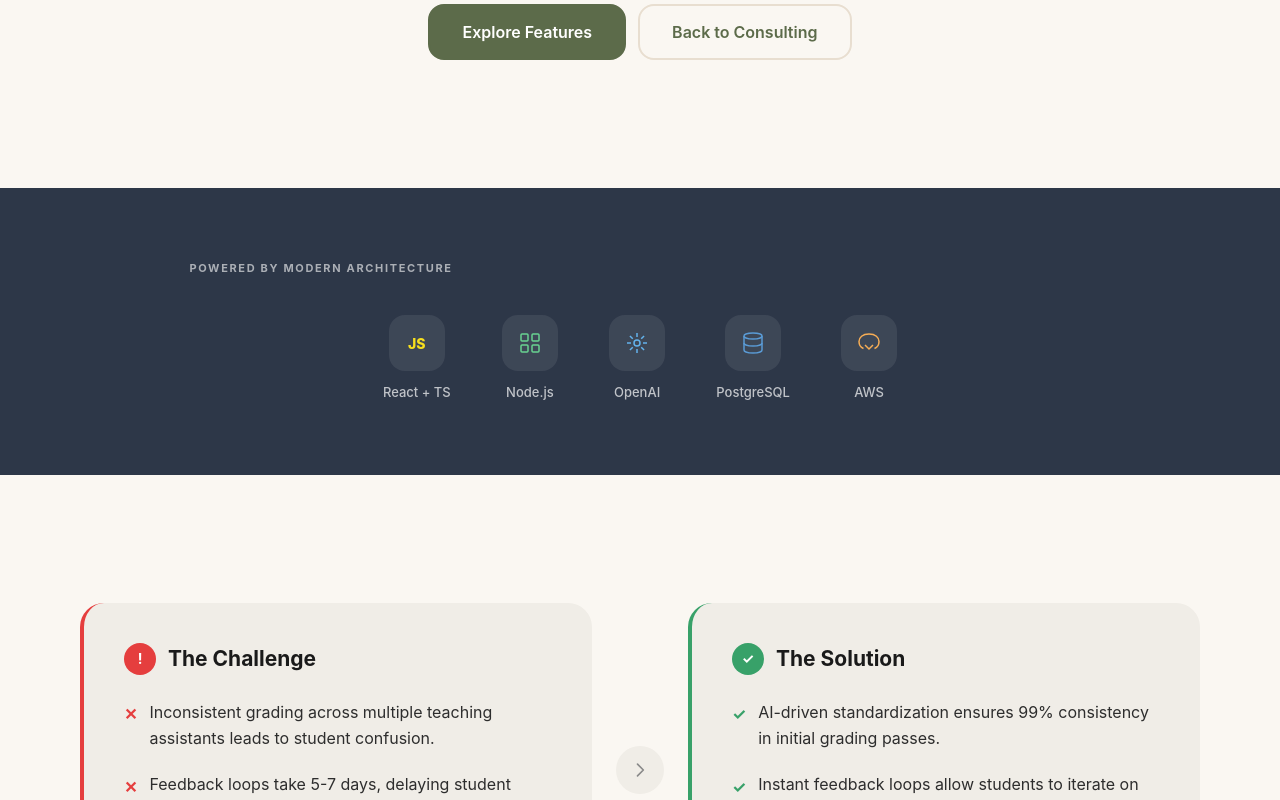
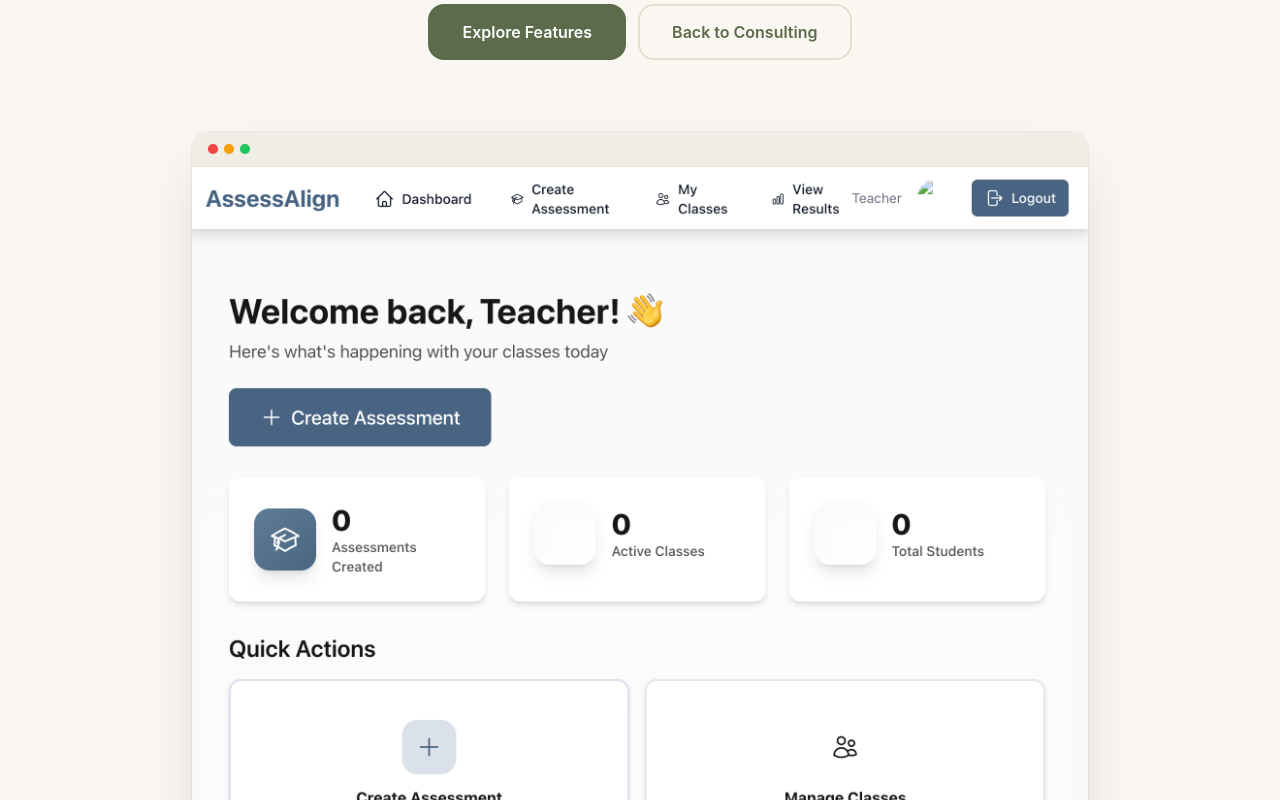
Before and after one commit to mpokodner/rooted-in-learning, a Next.js app: page /consulting/assessalign in a window 1280 px wide. Shown: the part 520-1320 px from the top of the page. Built offline with nearby package versions, Linux system fonts and the light colour scheme; no server answers; a small style sheet from the web is missing.

Commit message:
updated assessalign hero page

```diff
--- a/src/app/(main)/consulting/assessalign/assessalign.css
+++ b/src/app/(main)/consulting/assessalign/assessalign.css
@@ -181,6 +181,57 @@
     width: 100%;
     max-width: 18rem;
   }
+}
+
+/* Hero — Dashboard Mockup */
+.aa-hero-mockup {
+  margin-top: clamp(3rem, 6vw, 4.5rem);
+  position: relative;
+  z-index: 1;
+}
+
+.aa-mockup-frame {
+  max-width: 56rem;
+  margin-inline: auto;
+  border-radius: var(--radius-lg, 1rem);
+  overflow: hidden;
+  background: var(--white, #FFFFFF);
+  box-shadow:
+    0 25px 60px -12px rgba(0, 0, 0, 0.15),
+    0 0 0 1px rgba(0, 0, 0, 0.05);
+}
+
+.aa-mockup-toolbar {
+  display: flex;
+  align-items: center;
+  gap: 0.4rem;
+  padding: 0.75rem 1rem;
+  background: var(--beige-bg, #F0EDE7);
+  border-bottom: 1px solid var(--border-beige, #E8DED0);
+}
+
+.aa-mockup-dot {
+  width: 0.6rem;
+  height: 0.6rem;
+  border-radius: 50%;
+}
+
+.aa-mockup-dot--red {
+  background: #EF4444;
+}
+
+.aa-mockup-dot--yellow {
+  background: #F59E0B;
+}
+
+.aa-mockup-dot--green {
+  background: #22C55E;
+}
+
+.aa-mockup-img {
+  display: block;
+  width: 100%;
+  height: auto;
 }
 
 
--- a/src/app/(main)/consulting/assessalign/page.tsx
+++ b/src/app/(main)/consulting/assessalign/page.tsx
@@ -1,5 +1,7 @@
 import type { Metadata } from "next";
+import Image from "next/image";
 import Link from "next/link";
+import dashboardImg from "../../about/projects/images/assessalignpng.png";
 import "./assessalign.css";
 
 export const metadata: Metadata = {
@@ -110,6 +112,23 @@ export default function AssessAlignPage() {
               <Link href="/consulting" className="aa-btn-back">
                 Back to Consulting
               </Link>
+            </div>
+          </div>
+
+          <div className="aa-hero-mockup">
+            <div className="aa-mockup-frame">
+              <div className="aa-mockup-toolbar">
+                <span className="aa-mockup-dot aa-mockup-dot--red" />
+                <span className="aa-mockup-dot aa-mockup-dot--yellow" />
+                <span className="aa-mockup-dot aa-mockup-dot--green" />
+              </div>
+              <Image
+                src={dashboardImg}
+                alt="AssessAlign teacher dashboard showing assessment creation, class management, and student performance views"
+                className="aa-mockup-img"
+                placeholder="blur"
+                priority
+              />
             </div>
           </div>
         </div>
```
Also changed, not shown: src/app/(main)/about/projects/images/assessalignpng.png (added).
